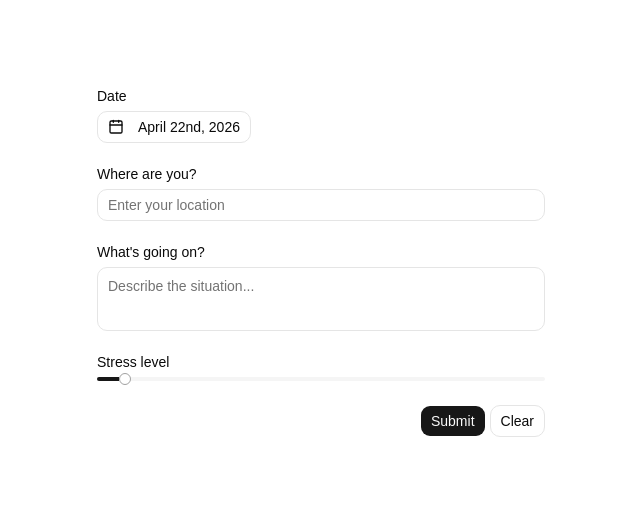
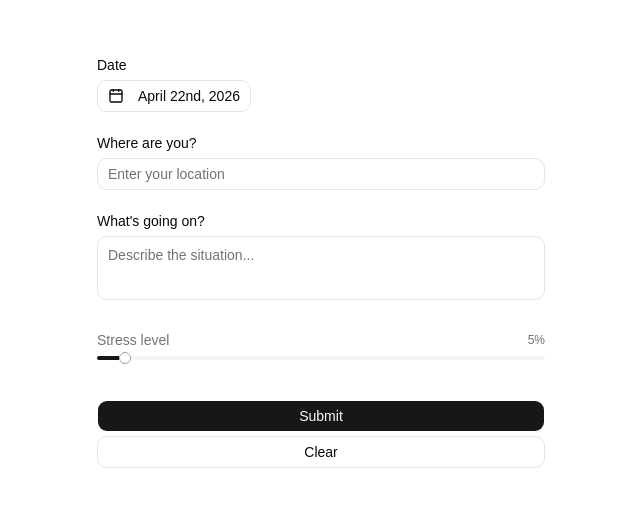
Before and after one commit to AngryKat/dbt_app, a React (Vite) app: page / in a window 1280 px wide. Shown: the part 145-652 px from the top of the page, without its empty margins (319-959 px from the left). Built offline with nearby package versions, Linux system fonts and the light colour scheme.

Commit message:
fix: standardize code formatting and improve StressForm layout with stress level label

```diff
--- a/index.html
+++ b/index.html
@@ -4,7 +4,7 @@
     <meta charset="UTF-8" />
     <link rel="icon" type="image/svg+xml" href="/favicon.svg" />
     <meta name="viewport" content="width=device-width, initial-scale=1.0" />
-    <title>dbt</title>
+    <title>DBT</title>
   </head>
   <body>
     <div id="root"></div>
--- a/src/features/StressForm/index.tsx
+++ b/src/features/StressForm/index.tsx
@@ -1,3 +1,4 @@
+"use client";
 import { useForm, Controller, type SubmitHandler } from "react-hook-form";
 import { format } from "date-fns";
 import { CalendarIcon } from "lucide-react";
@@ -100,11 +101,15 @@ export function StressForm() {
 
       {/* Stress Level */}
       <div className="grid w-full gap-2">
-        <Label htmlFor="stressLevel">Stress level</Label>
         <Controller
           name="stressLevel"
           control={control}
           render={({ field: { value, onChange, ...field } }) => (
+            <>
+              <div className="flex justify-between mt-2 text-xs text-muted-foreground">
+                <Label htmlFor="stressLevel">Stress level</Label>
+                <span>{value}%</span>
+              </div>
               <Slider
                 min={0}
                 max={100}
@@ -113,10 +118,11 @@ export function StressForm() {
                 onValueChange={([val]) => onChange(val)}
                 {...field}
               />
+            </>
           )}
         />
       </div>
-      <div className="w-full flex justify-end gap-1">
+      <div className="w-full grid gap-1 pt-4">
         <Button type="submit">Submit</Button>
         <Button type="reset" variant="outline">
           Clear
```
Lines whose indentation alone changed are shown as unchanged.
